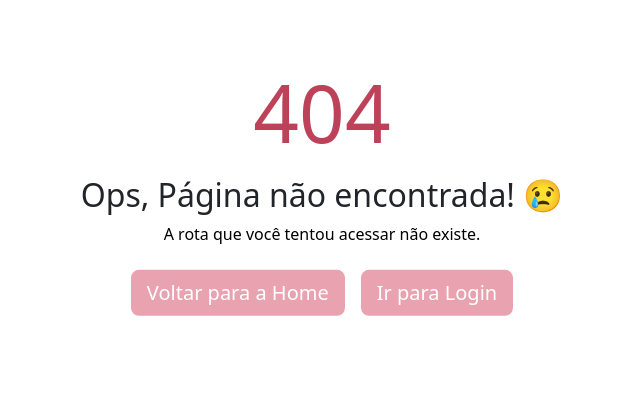
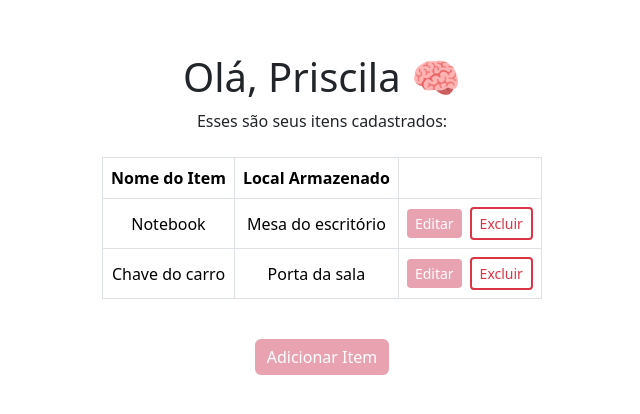
Before and after one commit to PriscilaNegro/My_Memory, a Vue app in the folder url-shortener-frontend/: page /dashboard in a window 1280 px wide. Before the commit this address had no page. Shown: the part 210-624 px from the top of the page, without its empty margins (318-958 px from the left). Built offline with nearby package versions, Linux system fonts and the light colour scheme.

Commit message:
Iniciando dashboard page

```diff
--- a/url-shortener-frontend/src/router/index.js
+++ b/url-shortener-frontend/src/router/index.js
@@ -10,7 +10,9 @@ const routes = [
   { path: "/register", name: "Register", component: Register },
   { path: "/login", name: "Login", component: Login },
   { path: '/forgot-password', name: 'ForgotPassword', component: ForgotPassword },
-  { path: "/:pathMatch(.*)*", name: "NotFound", component: NotFound }
+  { path: "/:pathMatch(.*)*", name: "NotFound", component: NotFound },
+  { path: '/dashboard', name: 'Dashboard', component: () => import('../views/Dashboard.vue')},
+    //meta: { requiresAuth: true } // proteger a rota
 ];
 
 const router = createRouter({
--- /dev/null
+++ b/url-shortener-frontend/src/views/Dashboard.vue
@@ -0,0 +1,84 @@
+<template>
+  <div class="container mt-5">
+    <h1>Olá, {{ user.name }} 🧠</h1>
+    <p class="mb-4">Esses são seus itens cadastrados:</p>
+
+    <div v-if="items.length">
+      <table class="table table-hover table-bordered align-middle text-center mt-3">
+        <thead class="custom-header">
+          <tr>
+            <th>Nome do Item</th>
+            <th>Local Armazenado</th>
+            <th></th>
+          </tr>
+        </thead>
+        <tbody>
+          <tr v-for="item in items" :key="item.id">
+            <td>{{ item.name }}</td>
+            <td>{{ item.location }}</td>
+            <td>
+              <button class="btn btn-sm btn-warning me-2" @click="editItem(item.id)">Editar</button>
+              <button class="btn btn-sm btn-outline-danger" @click="deleteItem(item.id)">Excluir</button>
+            </td>
+          </tr>
+        </tbody>
+      </table>
+    </div>
+
+    <div v-else class="mt-3 alert alert-warning">
+      Você ainda não cadastrou nenhum item.
+    </div>
+
+    <button class="btn btn-primary mt-4" @click="addItem">Adicionar Item</button>
+  </div>
+</template>
+
+<script setup>
+import { ref } from "vue"
+import { useRouter } from "vue-router"
+
+const router = useRouter()
+
+const user = ref({ name: "Priscila" })
+const items = ref([
+  { id: 1, name: "Notebook", location: "Mesa do escritório" },
+  { id: 2, name: "Chave do carro", location: "Porta da sala" }
+])
+
+const addItem = () => {
+  router.push("/add-item")
+}
+
+const editItem = (id) => {
+  router.push(`/edit-item/${id}`)
+}
+
+const deleteItem = (id) => {
+  if (confirm("Tem certeza que deseja excluir este item?")) {
+    items.value = items.value.filter((item) => item.id !== id)
+    localStorage.setItem("items", JSON.stringify(items.value))
+  }
+}
+</script>
+
+<style scoped>
+:deep(.custom-header) {
+  background-color: #de7288a8;
+  color: #fff;
+}
+
+.btn-warning {
+  background-color: #de7288a8;
+  border: none;
+  color: #fff;
+}
+
+.btn-outline-danger {
+  border-width: 2px;
+}
+
+.btn-primary {
+  background-color: #de7288a8;
+  border: none;
+}
+</style>
```
